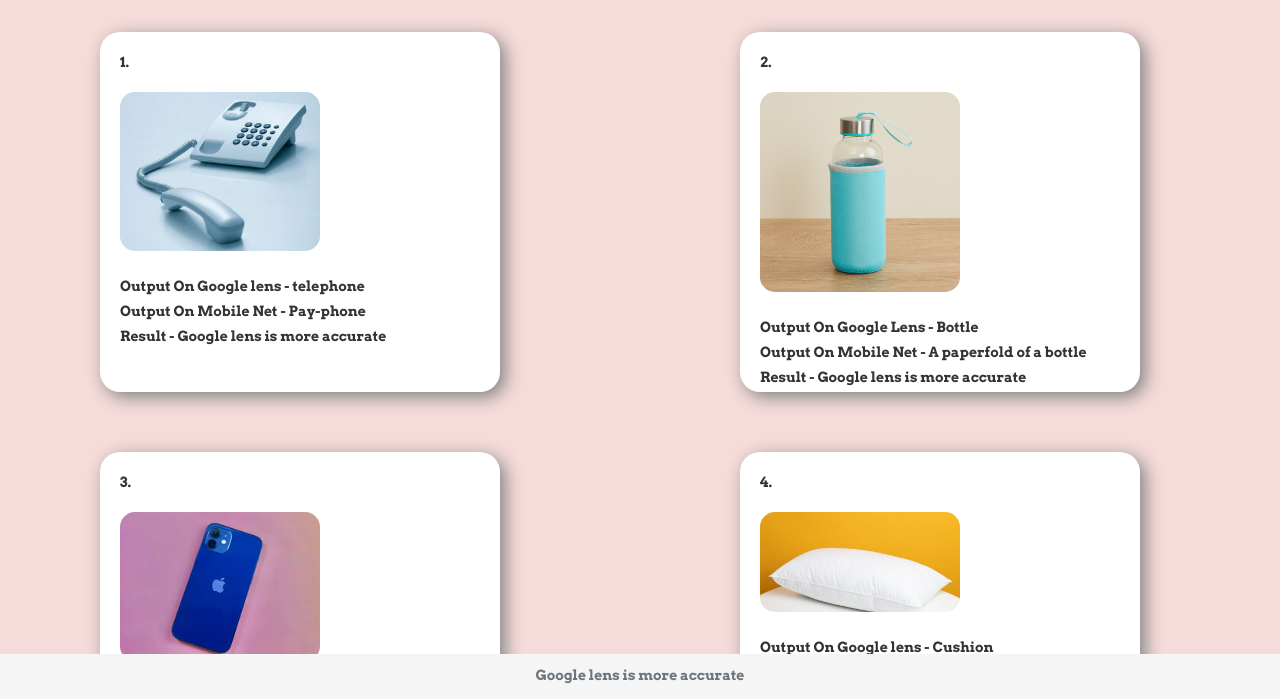
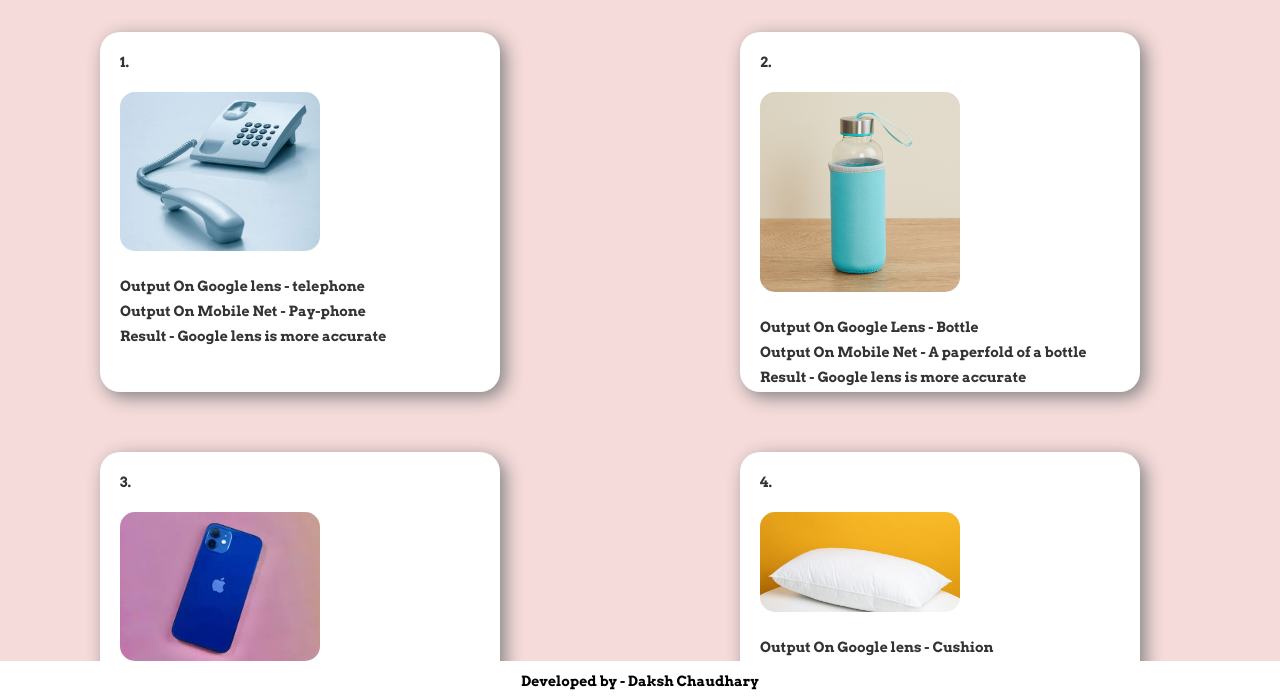
Before and after one commit to dakshc3109/case-Study, a plain HTML site: page index.html in a window 1280 px wide. Shown: the part 99-798 px from the top of the page. Drawn offline with nearby package versions, Linux system fonts and the light colour scheme.

Commit message:
Add files via upload

```diff
--- a/index.html
+++ b/index.html
@@ -179,5 +179,9 @@
     <label>Google lens is more accurate</label>
   </div>
 
+  <div class="copyright">
+      Developed by - Daksh Chaudhary
+  </div>
+
 </body>
 </html>
--- a/style.css
+++ b/style.css
@@ -44,11 +44,23 @@ img{
 }
 
 .result{
+    margin-bottom: 150px;
+    text-align: center;
+    margin-top: 50px;
+    background-color: white;
+    box-shadow: 2px 2px grey;
+    width: 50%;
+    margin-left: 25%;
+    padding: 5px;
+    border-radius: 5px;
+}
+
+.copyright{
     position: fixed;
     bottom: 0;
-    color: #6c757d;
+    text-align: center;
+    color: black;
+    background-color: white;
     width: 100%;
-    background-color: #f5f5f5;
-    line-height: 3;
-    text-align: center;
+    padding: 10px;
 }
```
